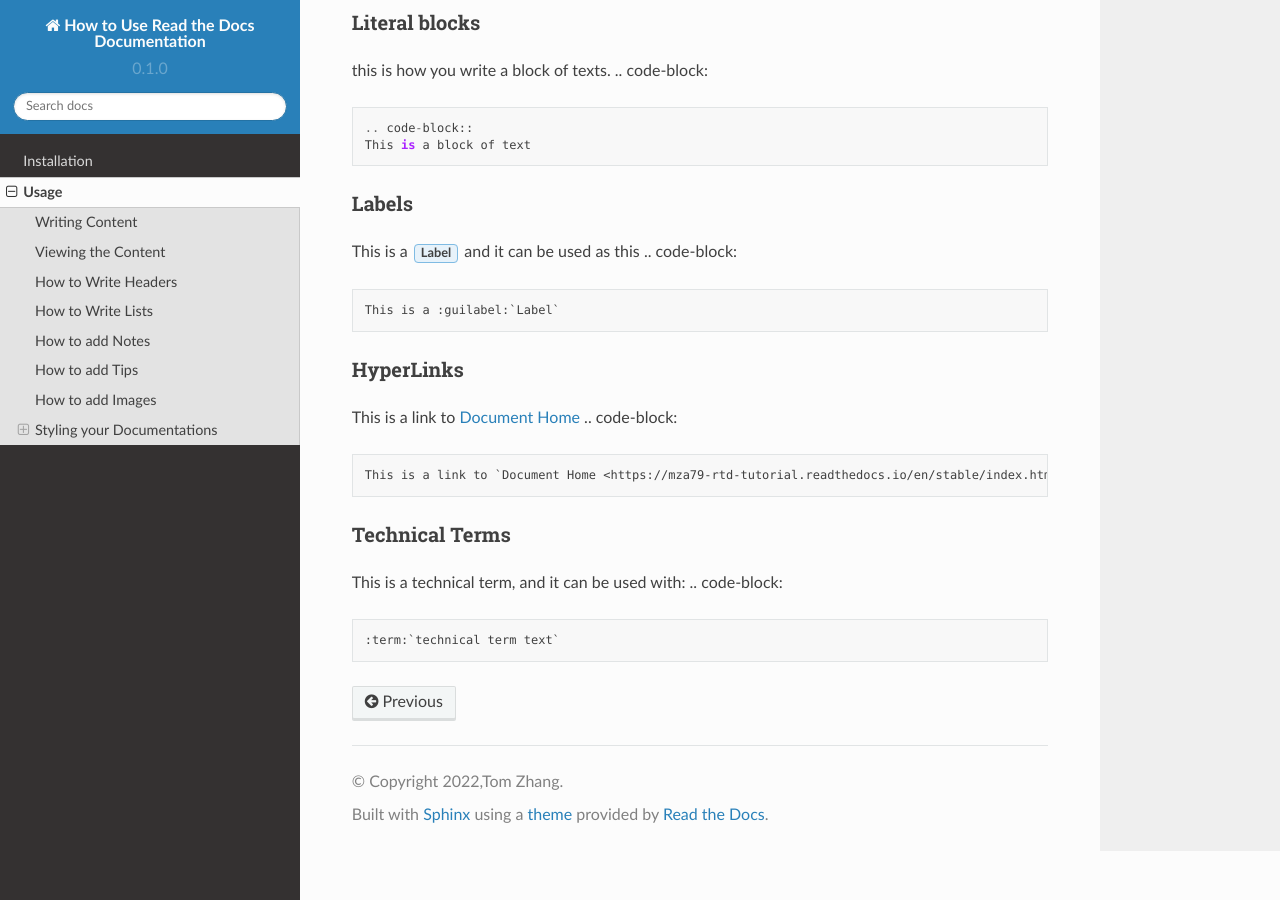
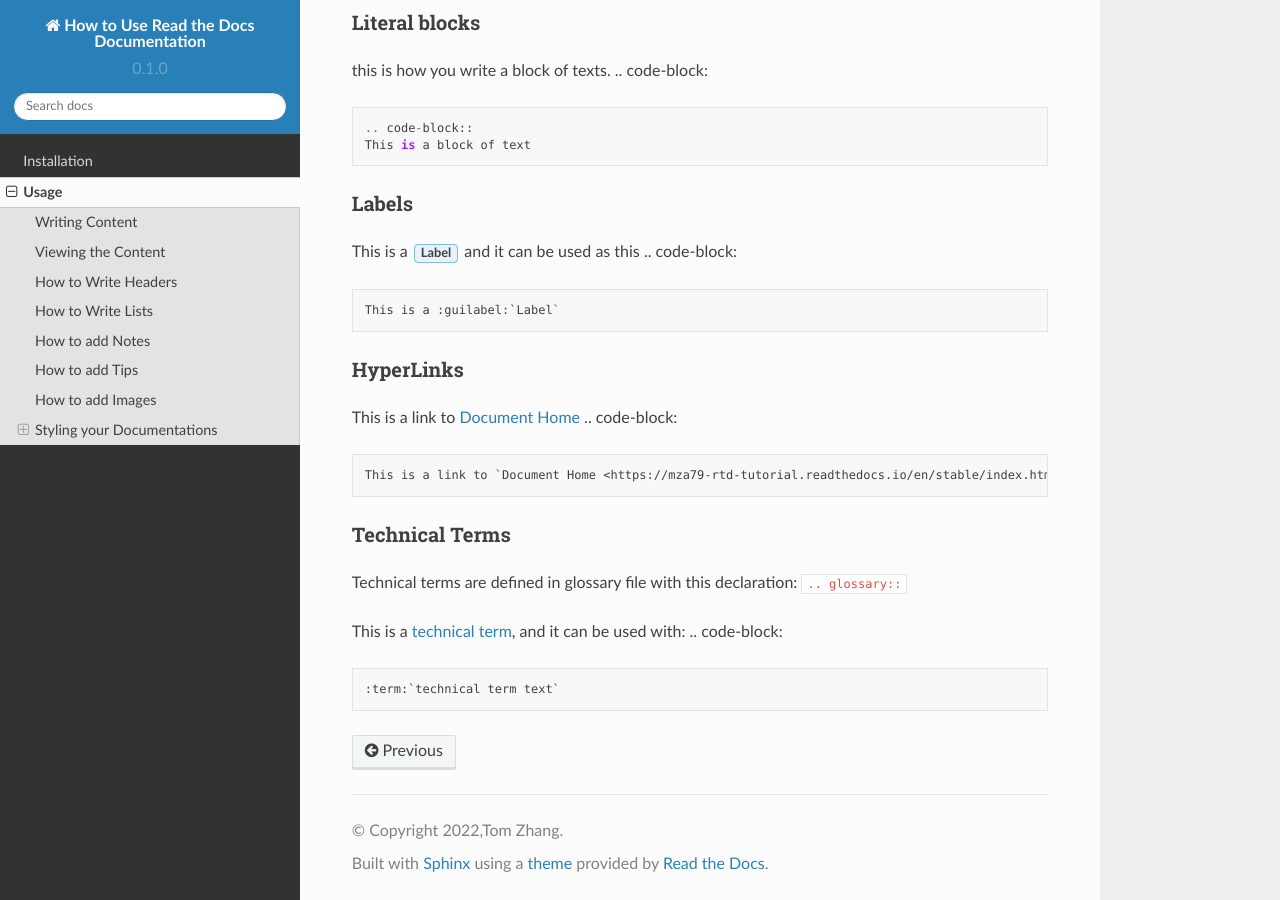
Before and after one commit to mza79/rtd-tutorial, a Sphinx documentation site: the page built from docs/source/usage.rst, in a window 1280 px wide and 900 px high, scrolled down 2273 px. Built offline with Sphinx 7.4.7 and the Read the Docs theme 2.0.0, drawn with Linux system fonts in a browser that asks for light colours.

Commit message:
added glossary

```diff
--- /dev/null
+++ b/docs/source/glossary.rst
@@ -0,0 +1,5 @@
+.. glossary::
+
+    technical term
+        Words or expressions that are used by a particular profession
+        or group and are difficult for others to understand.
--- a/docs/source/usage.rst
+++ b/docs/source/usage.rst
@@ -128,6 +128,9 @@ This is a link to `Document Home <https://mza79-rtd-tutorial.readthedocs.io/en/s
 
 Technical Terms
 ^^^^^^^^^^^^^^^
+Technical terms are defined in glossary file with this declaration:
+``.. glossary::``
+
 This is a :term:`technical term`, and it can be used with:
 .. code-block::
    :term:`technical term text`
```
